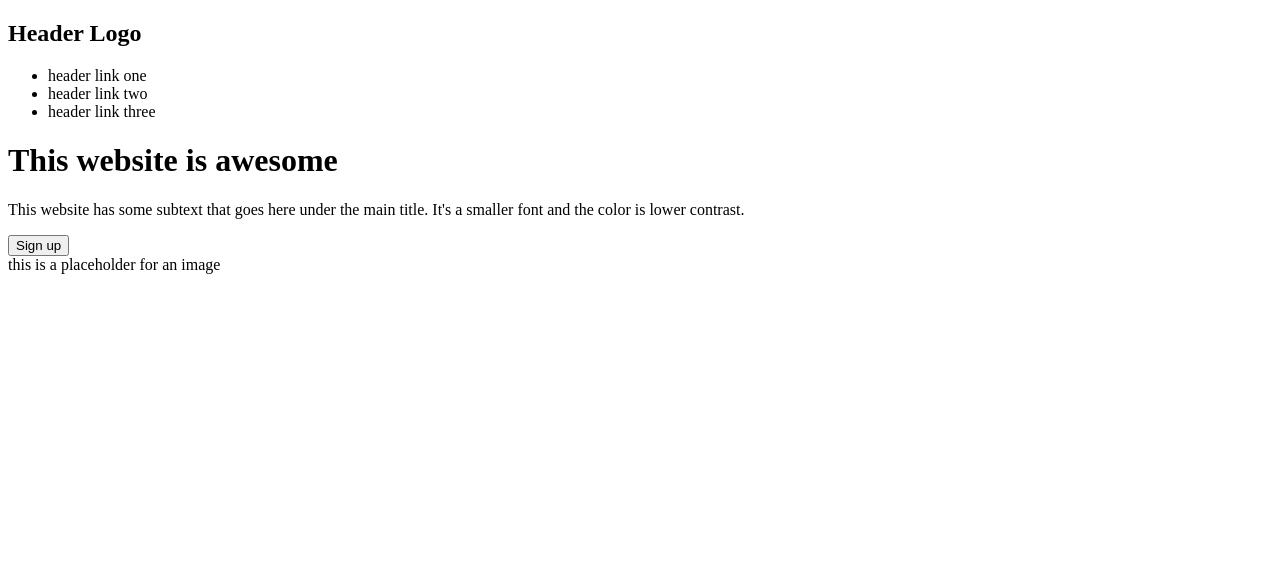
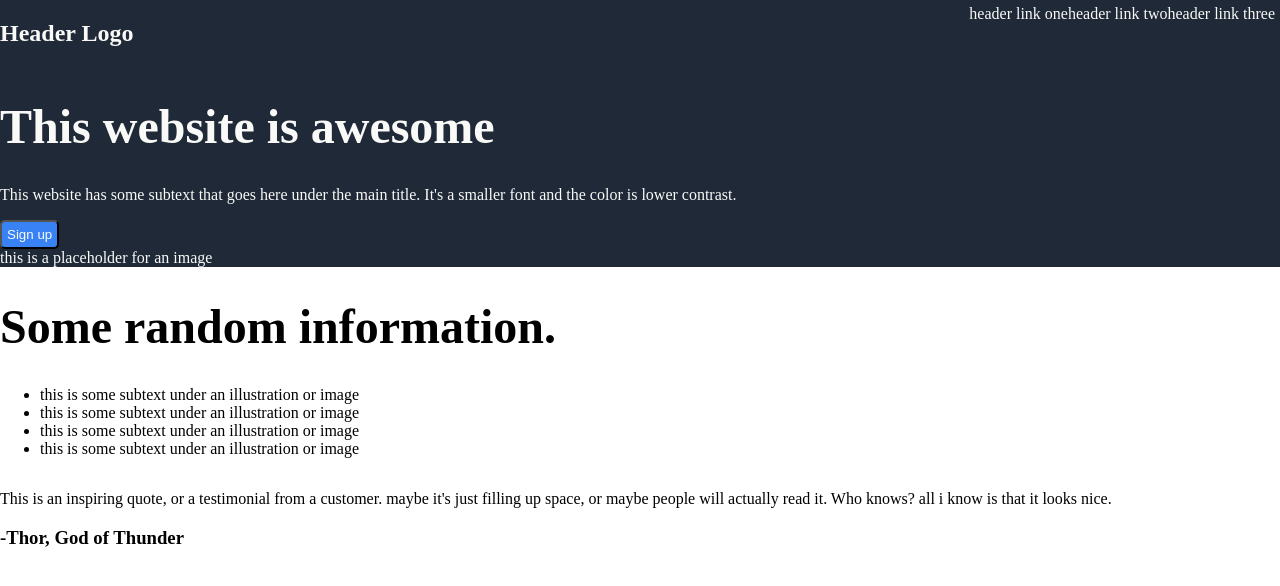
Before and after one commit to devwinn/landing-page, a plain HTML site: page index.html in a window 1280 px wide. Drawn offline with Linux system fonts and the light colour scheme.

Commit message:
added styles to class one

```diff
--- a/index.html
+++ b/index.html
@@ -11,8 +11,8 @@
  <div class="one">
     <div class="header">
 
-        <h2>Header Logo</h2>
-        <ul>
+        <h2 class="logo">Header Logo</h2>
+        <ul id="header">
             <li>header link one</li>
             <li>header link two</li>
             <li>header link three</li>
@@ -29,9 +29,33 @@
     </div>
  </div>
 
-    <div>
+ <div class="two">
+    <h1>Some random information.</h1>
+    <ul class="random_blocks">
+        <li>this is some subtext under an illustration or image</li>
+        <li>this is some subtext under an illustration or image</li>
+        <li>this is some subtext under an illustration or image</li>
+        <li>this is some subtext under an illustration or image</li>
 
-    </div>
+    </ul>
+
+ </div>
+
+ <div class="three">
+    <p>This is an inspiring quote, or a testimonial from a customer.
+         maybe it's just filling up space, or maybe people will actually read it.
+          Who knows? all i know is that it looks nice.
+    </p>
+    <h3>-Thor, God of Thunder</h3>
+ </div>
+
+ <div class="four">
+
+ </div>
+
+ <div class="footer">
+
+ </div>
 
 
 
--- a/styles.css
+++ b/styles.css
@@ -0,0 +1,40 @@
+body {
+    min-height: 100vh;
+    margin: 0;
+    display: flex;
+    flex-direction: column ;
+}
+
+.one {
+    background: #1f2937;
+    color: #f9faf8;
+}
+
+.logo {
+    font-size: 24px;
+    color: #f9faf8
+}
+
+.header {
+    display: flex;
+    justify-content: space-between;
+}
+
+#header {
+    list-style: none;
+    display: flex;
+    margin: 5px;
+
+}
+button {
+    background-color: #3882f6;
+    color: #f9faf8;
+    border-radius: 5px;
+    padding: 5px;
+
+}
+
+h1 {
+    font-size: 48px;
+    font-weight: extra-bold;
+}
```
